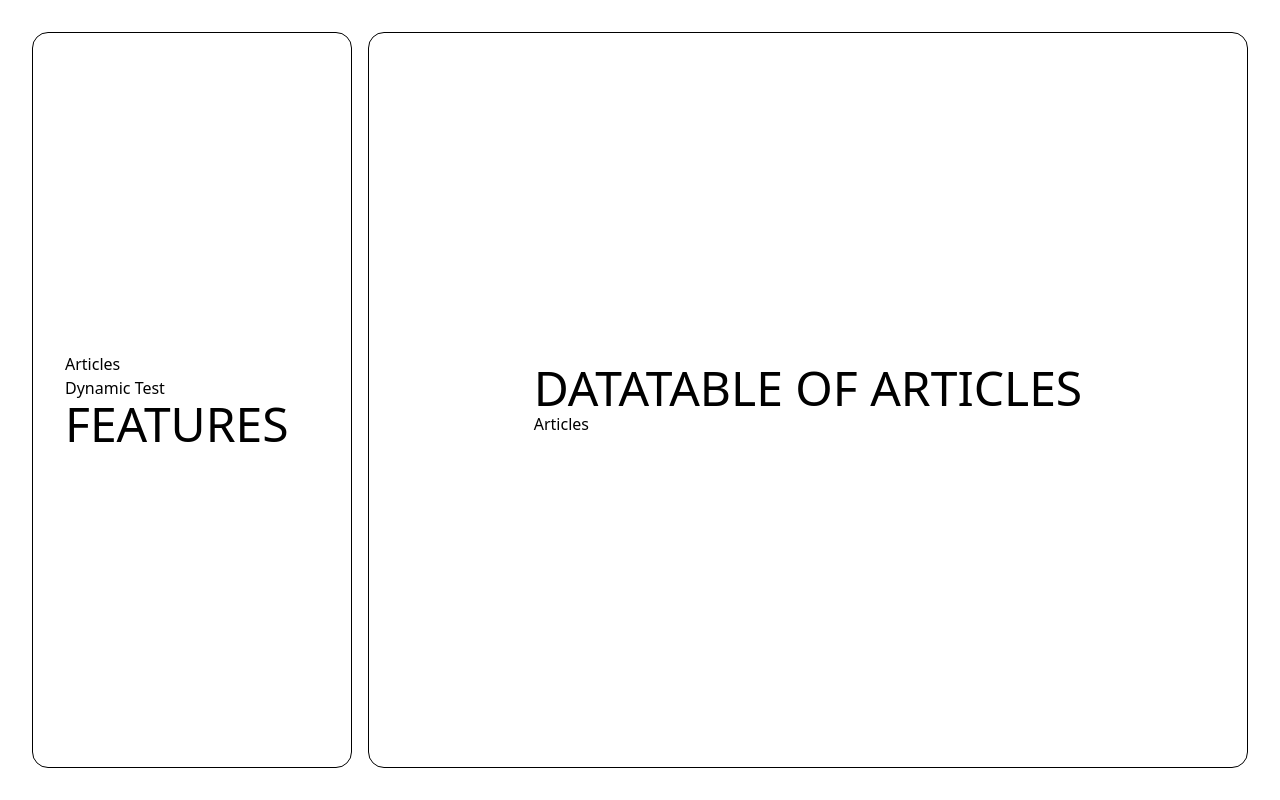
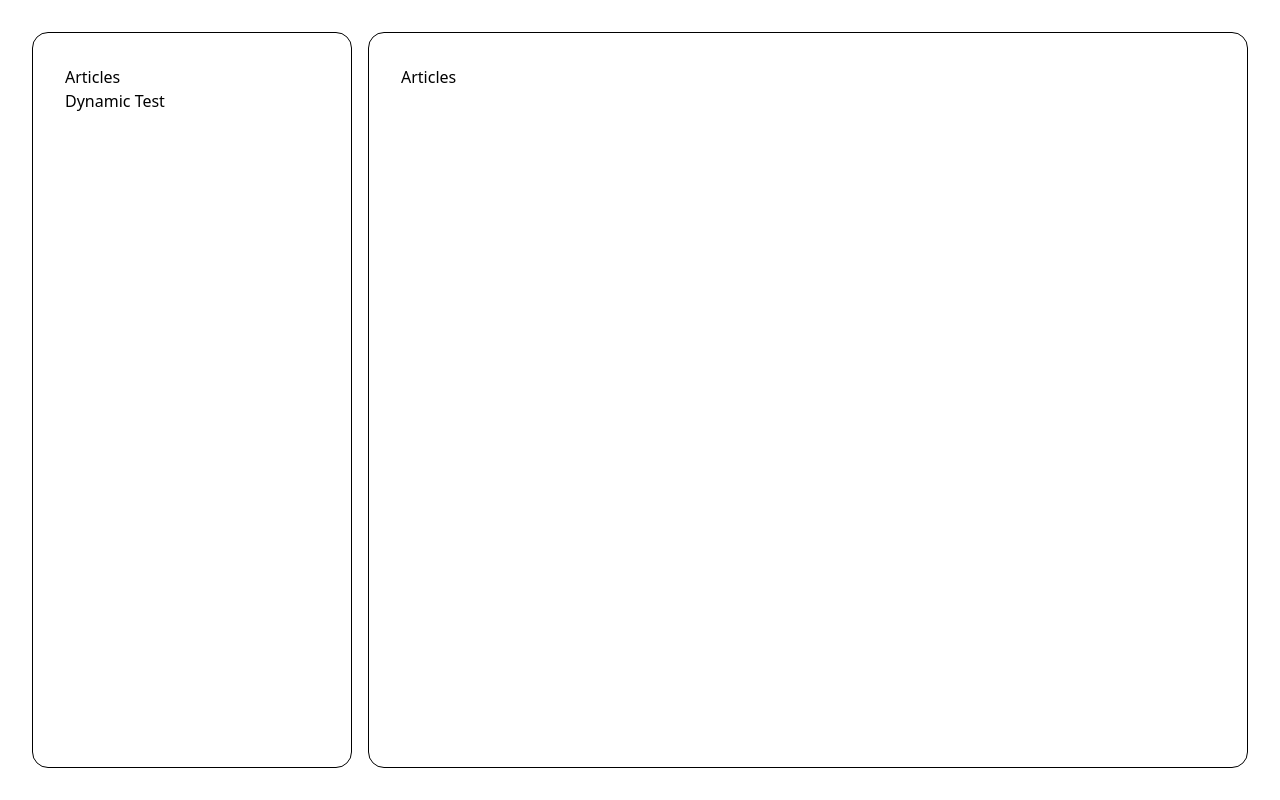
Before and after one commit to MikeG404/STOCK-MANAGEMENT-FRONTEND, a React (Vite) app: page /dashboard in a window 1280 px wide. Built offline with nearby package versions, Linux system fonts and the light colour scheme.

Commit message:
Clear unnecessary code and UPDATE ./README.md tasks

```diff
--- a/src/components/sections/FeatureSection.tsx
+++ b/src/components/sections/FeatureSection.tsx
@@ -1,8 +1,7 @@
 function FeatureSection({ renderView }) {
     return (
-        <section className="h-full grow flex justify-center items-center p-8 border border-black rounded-2xl">
+        <section className="h-full grow p-8 border border-black rounded-2xl">
             <div>
-                <h1 className="text-5xl">DATATABLE OF ARTICLES</h1>
                 {renderView()}
             </div>
         </section>
--- a/src/components/sections/NavFeatureSection.tsx
+++ b/src/components/sections/NavFeatureSection.tsx
@@ -1,12 +1,11 @@
 function NavFeatureSection({ setView }) {
     return (
-        <section className="max-w-xs h-full flex-1 flex flex-col justify-center p-8 border border-black rounded-2xl">
+        <section className="max-w-xs h-full flex-1 p-8 border border-black rounded-2xl">
             <div>
                 <ul>
                     <li onClick={() => setView('articles')}>Articles</li>
                     <li onClick={() => setView('dynamic-test')}>Dynamic Test</li>
                 </ul>
-                <h1 className="text-5xl">FEATURES</h1>
             </div>
         </section>
     );
```
Also changed, not shown: 1 other file (tests, documents, lock files or other folders).
